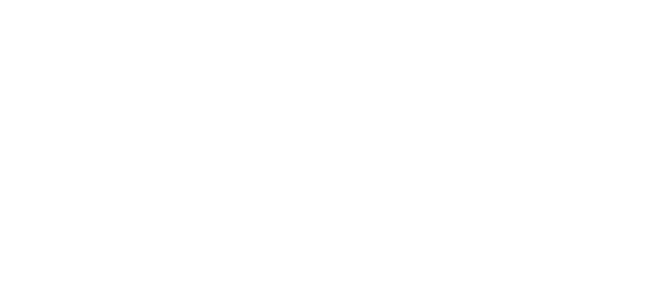
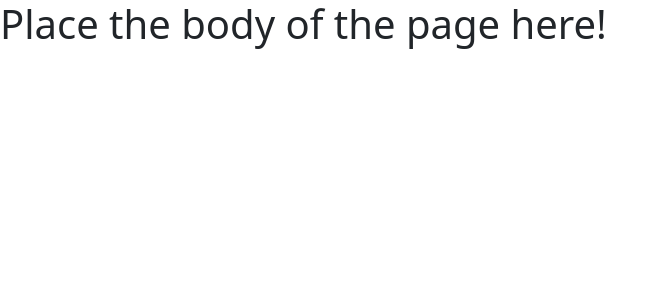
Before and after one commit to mihjovil/webAppTemplate, a Flask app: page / in a window 1280 px wide. Before the commit the part shown is empty. Shown: the top 300 px of the page, without its empty margins (0-664 px from the left). Run offline with Flask 2, Linux system fonts and the light colour scheme.

Commit message:
:art: Removed typos added more structure for the template

```diff
--- /dev/null
+++ b/static/css/my_style.css
@@ -0,0 +1,3 @@
+/*
+Add your custom CSS here!
+ */
--- /dev/null
+++ b/static/javaScript/my_scripts.js
@@ -0,0 +1 @@
+// Add your custom scripts here!
--- a/templates/common/commonHTML.html
+++ b/templates/common/commonHTML.html
@@ -1,6 +1,14 @@
 <!DOCTYPE html>
 <html lang="en">
 <head>
+<!--
+You can change your favicon for any picture you use on the folder img inside folder static.
+You can also remove the import of the stylesheet of bootstrap if you would rather not use it
+-->
+    <link rel="icon" href="{{ url_for('static', filename='img/logoSAG.png') }}" type="image/png" sizes="16x16">
+    <link href="https://cdn.jsdelivr.net/npm/bootstrap@5.0.0-beta3/dist/css/bootstrap.min.css" rel="stylesheet" integrity="sha384-eOJMYsd53ii+scO/bJGFsiCZc+5NDVN2yr8+0RDqr0Ql0h+rP48ckxlpbzKgwra6" crossorigin="anonymous">
+    <link href="{{ url_for('static', filename='css/my_style.css') }}" rel="stylesheet">
+    <script src="{{ url_for('static', filename='static/javaScript.js') }}"></script>
     <meta charset="UTF-8">
     <title>{% block title %}{% endblock %}</title>
 </head>
--- a/templates/index.html
+++ b/templates/index.html
@@ -1,10 +1,8 @@
 {%  extends "common/commonHTML.html" %}
 {% block title %}
-    <h1>COP currency exchange with USD forecaster</h1>
+
 {% endblock %}
 
 {% block body %}
-    <div>
-        <p></p>
-    </div>
+    <h1>Place the body of the page here!</h1>
 {% endblock %}
```
Also changed, not shown: static/img/logoSAG.png (added).
